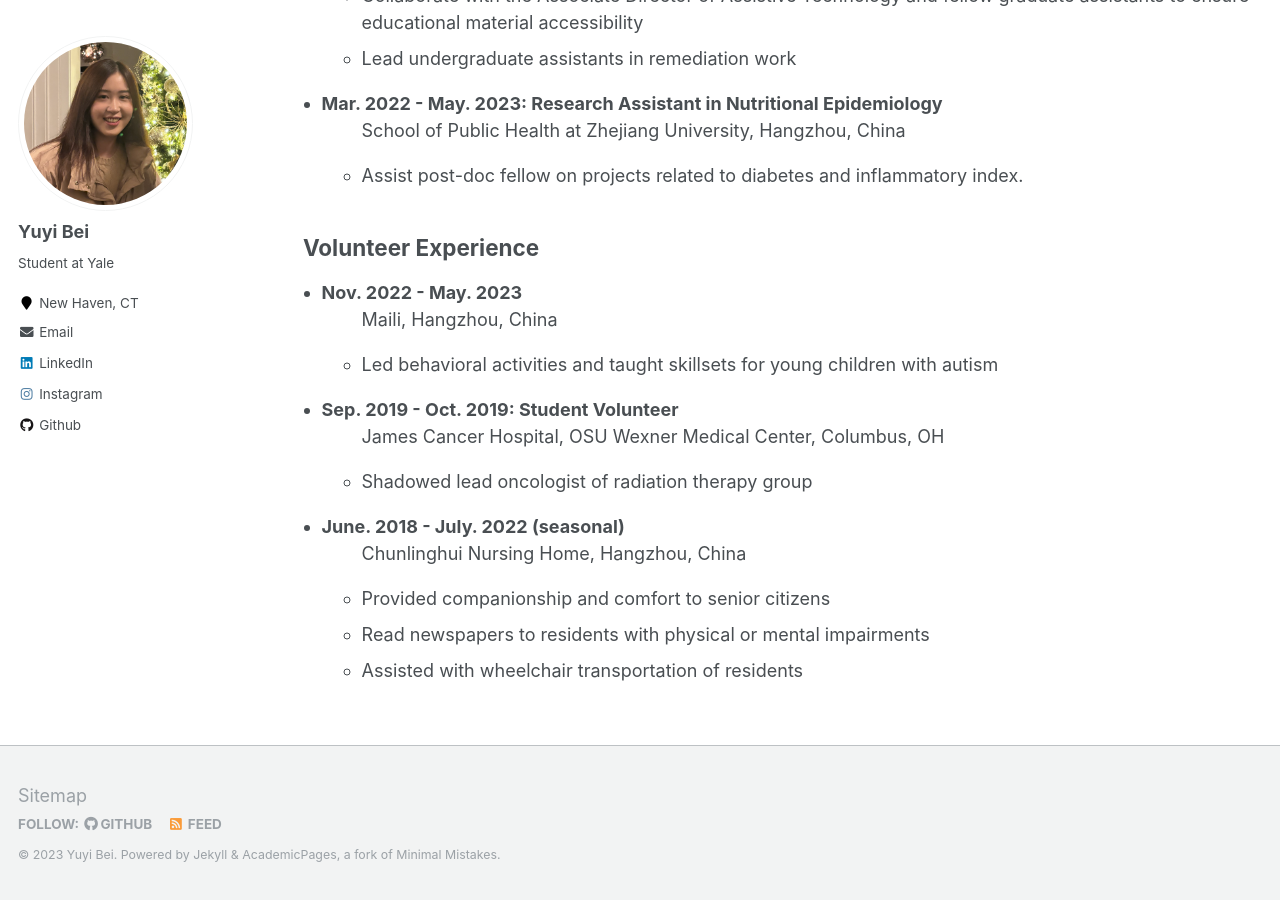
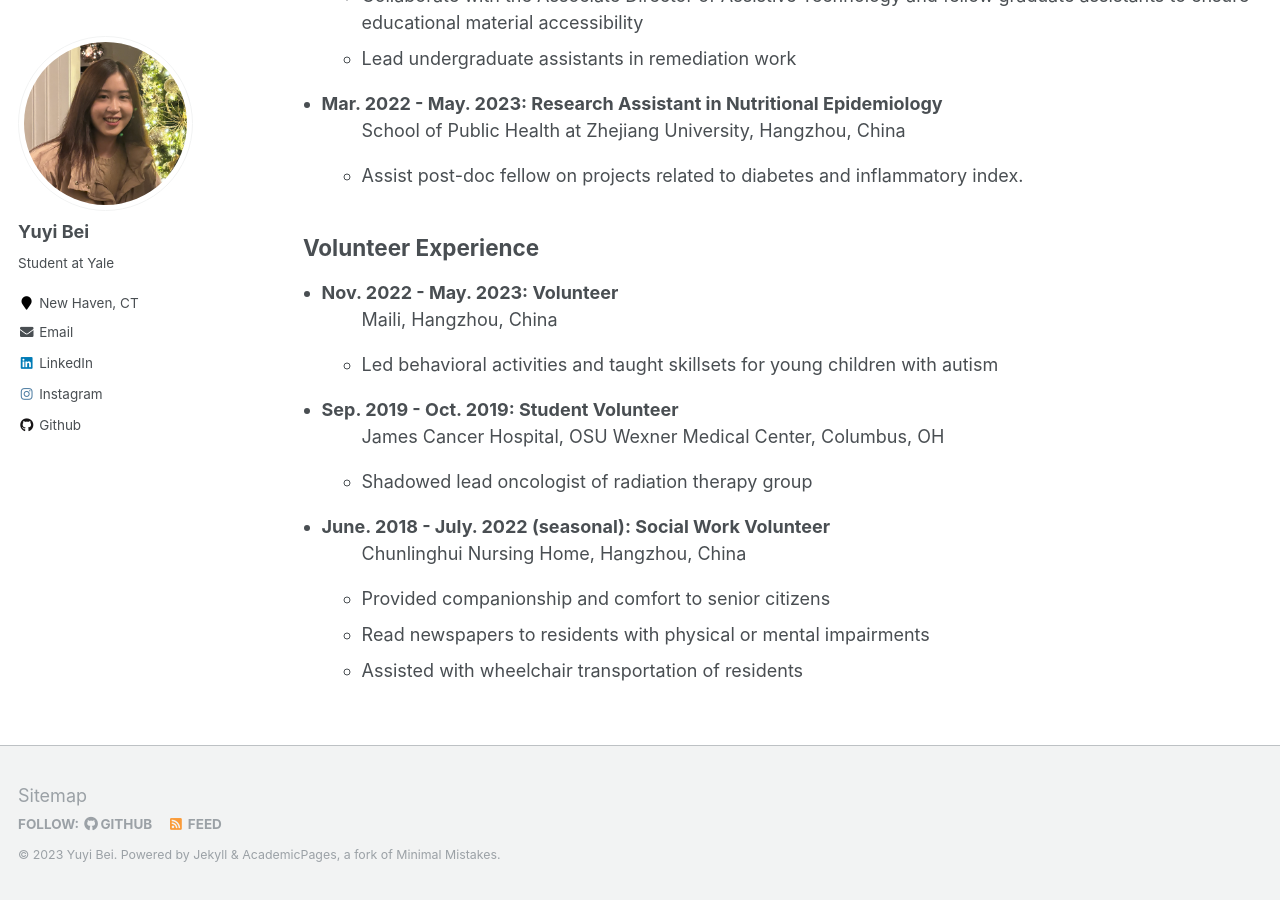
Before and after one commit to YuyiBei/yuyi, a Jekyll site: the page built from _pages/cv.md, in a window 1280 px wide and 900 px high, scrolled down 542 px. Built offline with Jekyll 4.4.1, drawn with Linux system fonts in a browser that asks for light colours.

Commit message:
Update cv.md

```diff
--- a/_pages/cv.md
+++ b/_pages/cv.md
@@ -26,13 +26,13 @@ author_profile: true
 
 &nbsp;&nbsp;&nbsp;&nbsp;Volunteer Experience
 ------
-* **Nov. 2022 - May. 2023**
+* **Nov. 2022 - May. 2023: Volunteer**
   : Maili, Hangzhou, China
   * Led behavioral activities and taught skillsets for young children with autism
 * **Sep. 2019 - Oct. 2019: Student Volunteer**
   : James Cancer Hospital, OSU Wexner Medical Center, Columbus, OH
   * Shadowed lead oncologist of radiation therapy group
-* **June. 2018 - July. 2022 (seasonal)**
+* **June. 2018 - July. 2022 (seasonal): Social Work Volunteer**
   : Chunlinghui Nursing Home, Hangzhou, China
   * Provided companionship and comfort to senior citizens
   * Read newspapers to residents with physical or mental impairments
```
